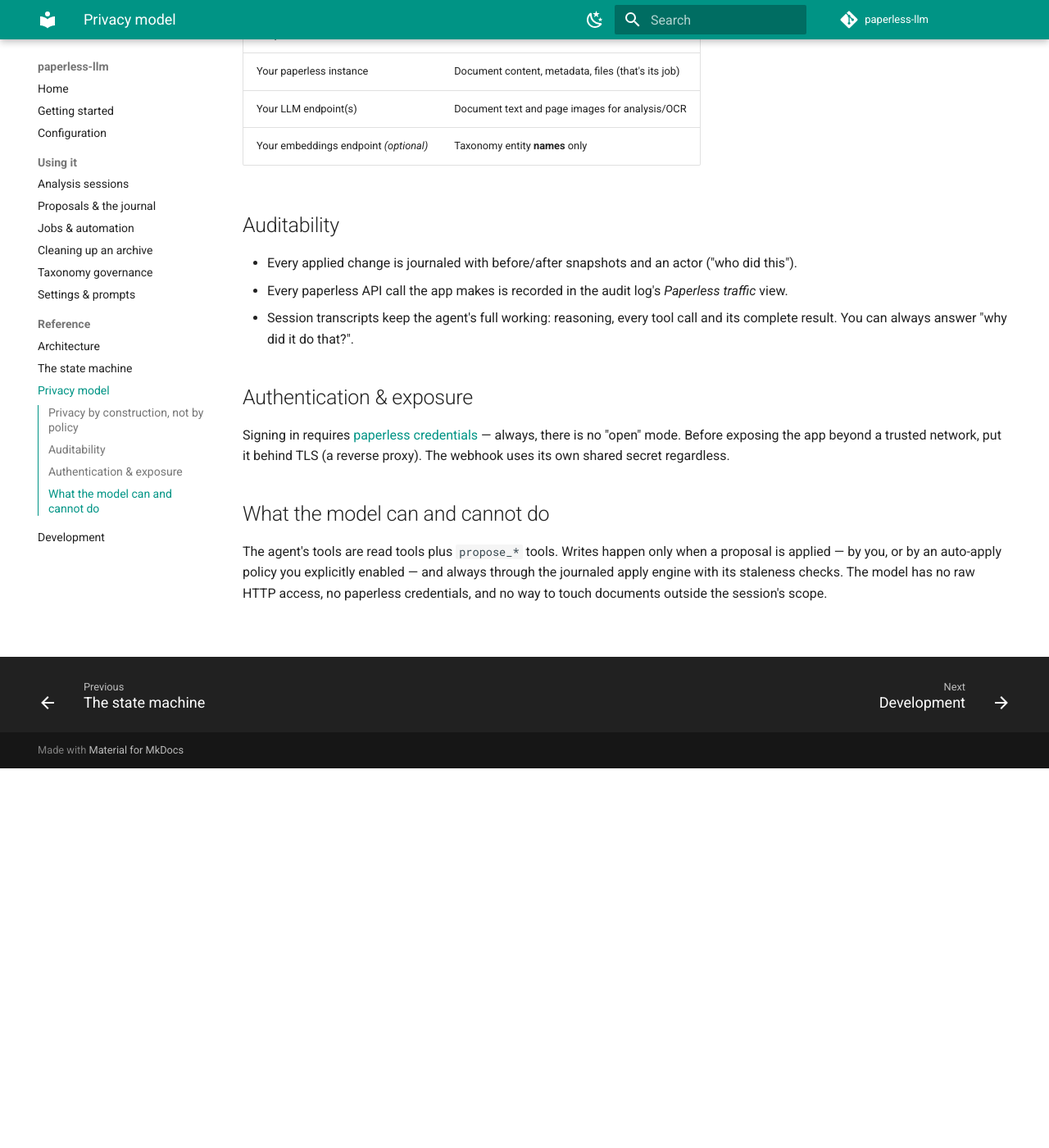
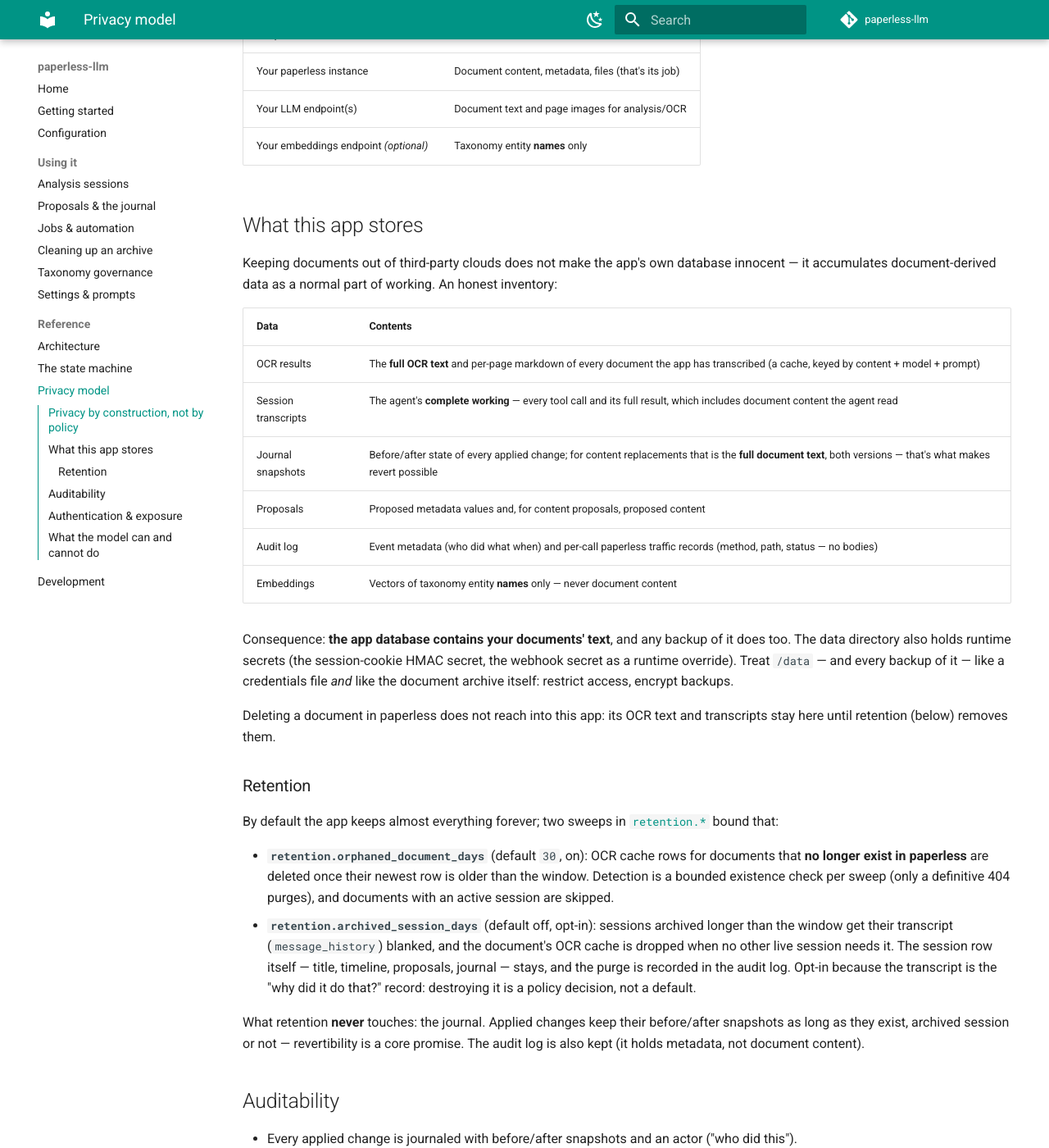
Before and after one commit to Luminger/paperless-llm, an MkDocs documentation site: the page built from docs/privacy.md, in a window 1280 px wide and 1400 px high, scrolled down 463 px. Shown: the whole window at 82% size. Built offline with MkDocs 1.6.1 and Material for MkDocs 9.7.7, drawn with Linux system fonts in a browser that asks for light colours; comment, search, counter and statistics services are not loaded.

Commit message:
docs(privacy): honest app-side storage inventory + retention knobs
privacy.md gains 'What this app stores' (OCR text, transcripts,
journal snapshots incl. full content for replacements, audit log,
name-only embeddings) with the consequence spelled out: the app DB and
its backups contain document text and runtime secrets — treat /data
like a credentials file. A Retention subsection and a retention.*
table in configuration.md document the new sweeper.

```diff
--- a/docs/privacy.md
+++ b/docs/privacy.md
@@ -20,6 +20,55 @@
 | Your paperless instance | Document content, metadata, files (that's its job) |
 | Your LLM endpoint(s) | Document text and page images for analysis/OCR |
 | Your embeddings endpoint *(optional)* | Taxonomy entity **names** only |
+
+## What this app stores
+
+Keeping documents out of third-party clouds does not make the app's
+own database innocent — it accumulates document-derived data as a
+normal part of working. An honest inventory:
+
+| Data | Contents |
+| --- | --- |
+| OCR results | The **full OCR text** and per-page markdown of every document the app has transcribed (a cache, keyed by content + model + prompt) |
+| Session transcripts | The agent's **complete working** — every tool call and its full result, which includes document content the agent read |
+| Journal snapshots | Before/after state of every applied change; for content replacements that is the **full document text**, both versions — that's what makes revert possible |
+| Proposals | Proposed metadata values and, for content proposals, proposed content |
+| Audit log | Event metadata (who did what when) and per-call paperless traffic records (method, path, status — no bodies) |
+| Embeddings | Vectors of taxonomy entity **names** only — never document content |
+
+Consequence: **the app database contains your documents' text**, and
+any backup of it does too. The data directory also holds runtime
+secrets (the session-cookie HMAC secret, the webhook secret as a
+runtime override). Treat `/data` — and every backup of it — like a
+credentials file *and* like the document archive itself: restrict
+access, encrypt backups.
+
+Deleting a document in paperless does not reach into this app: its
+OCR text and transcripts stay here until retention (below) removes
+them.
+
+### Retention
+
+By default the app keeps almost everything forever; two sweeps in
+[`retention.*`](configuration.md#retention) bound that:
+
+- **`retention.orphaned_document_days`** (default `30`, on): OCR
+  cache rows for documents that **no longer exist in paperless** are
+  deleted once their newest row is older than the window. Detection is
+  a bounded existence check per sweep (only a definitive 404 purges),
+  and documents with an active session are skipped.
+- **`retention.archived_session_days`** (default off, opt-in): sessions
+  archived longer than the window get their transcript
+  (`message_history`) blanked, and the document's OCR cache is dropped
+  when no other live session needs it. The session row itself — title,
+  timeline, proposals, journal — stays, and the purge is recorded in
+  the audit log. Opt-in because the transcript is the "why did it do
+  that?" record: destroying it is a policy decision, not a default.
+
+What retention **never** touches: the journal. Applied changes keep
+their before/after snapshots as long as they exist, archived session
+or not — revertibility is a core promise. The audit log is also kept
+(it holds metadata, not document content).
 
 ## Auditability
 
```
Also changed, not shown: docs/configuration.md (+17 -0 lines).
